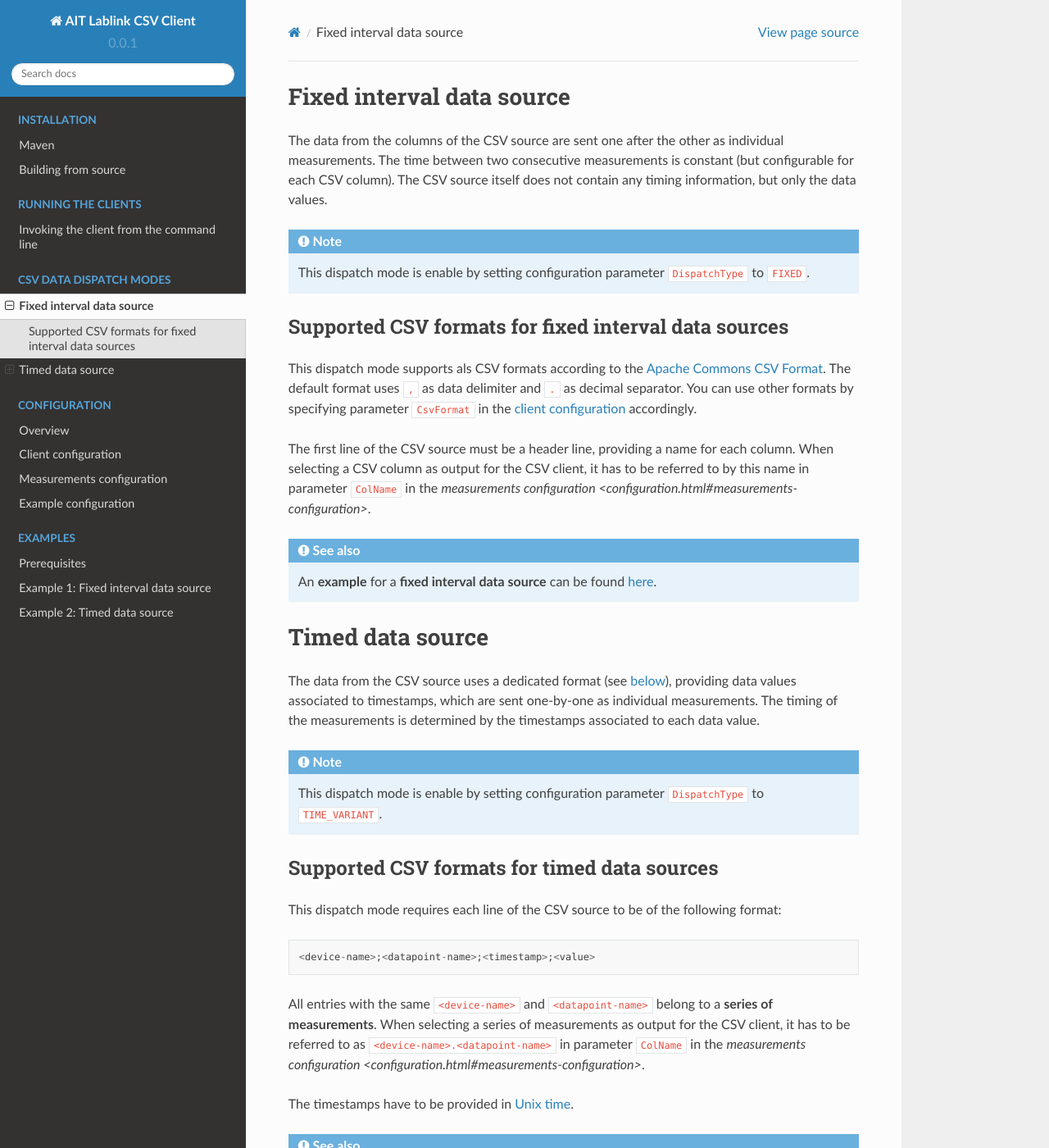
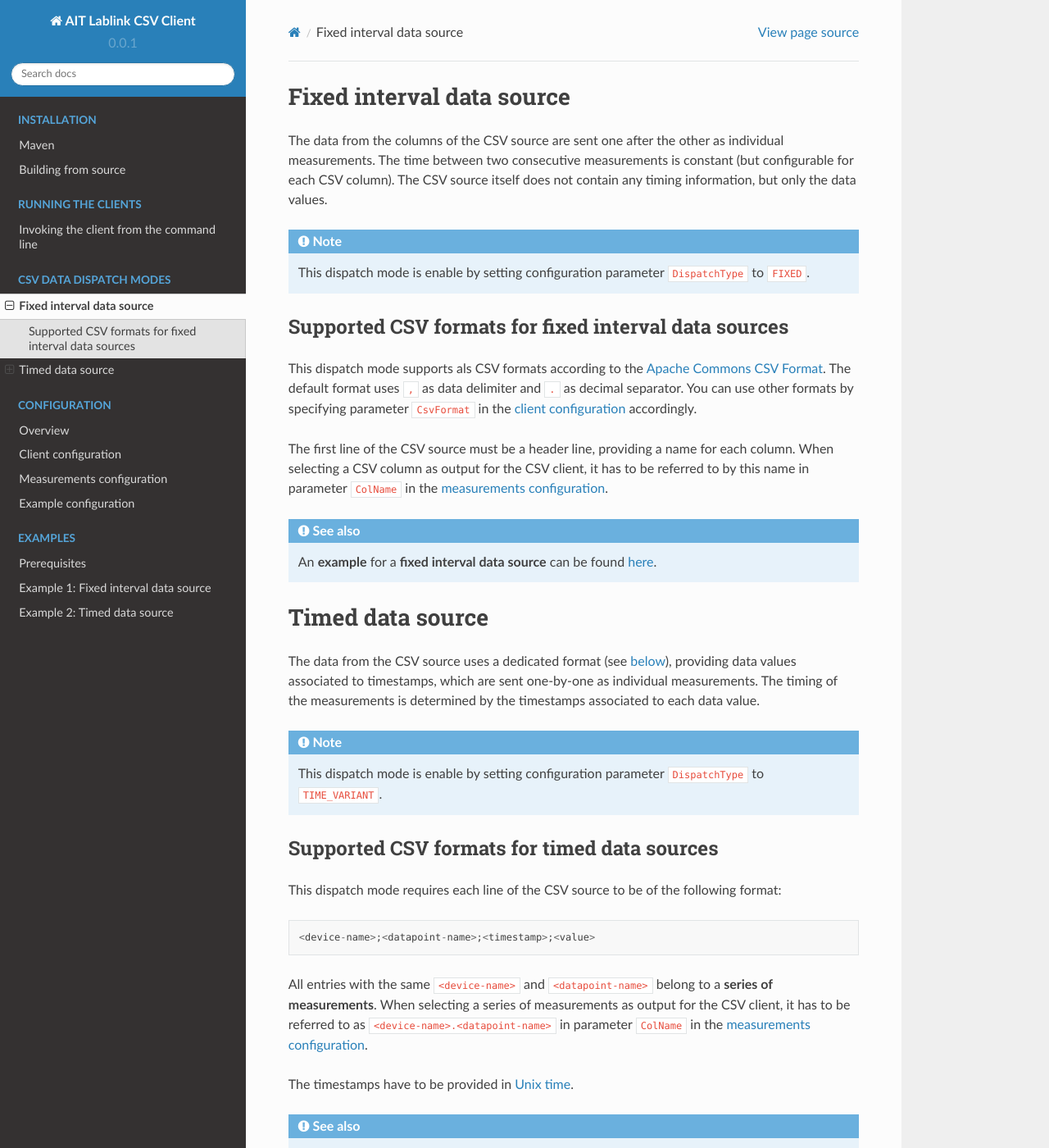
Before and after one commit to AIT-Lablink/lablink-csv-client, a Sphinx documentation site: the page built from docs/dispatch-modes.rst, in a window 1280 px wide and 1400 px high. Shown: the whole window at 82% size. Built offline with Sphinx 7.4.7 and the Read the Docs theme 2.0.0, drawn with Linux system fonts in a browser that asks for light colours.

Commit message:
Fix formatting of internal links

```diff
--- a/docs/dispatch-modes.rst
+++ b/docs/dispatch-modes.rst
@@ -15,7 +15,7 @@ The default format uses ``,`` as data delimiter and ``.`` as decimal separator.
 You can use other formats by specifying parameter ``CsvFormat`` in the `client configuration <configuration.html#client-configuration>`__ accordingly.
 
 The first line of the CSV source must be a header line, providing a name for each column.
-When selecting a CSV column as output for the CSV client, it has to be referred to by this name in parameter ``ColName`` in the `measurements configuration <configuration.html#measurements-configuration>`.
+When selecting a CSV column as output for the CSV client, it has to be referred to by this name in parameter ``ColName`` in the `measurements configuration <configuration.html#measurements-configuration>`__.
 
 .. seealso:: An **example** for a **fixed interval data source** can be found `here <examples.html#example-1-fixed-interval-data-source>`__.
 
@@ -37,7 +37,7 @@ This dispatch mode requires each line of the CSV source to be of the following f
    <device-name>;<datapoint-name>;<timestamp>;<value>
 
 All entries with the same ``<device-name>`` and ``<datapoint-name>`` belong to a **series of measurements**.
-When selecting a series of measurements as output for the CSV client, it has to be referred to as  ``<device-name>.<datapoint-name>`` in parameter ``ColName`` in the `measurements configuration <configuration.html#measurements-configuration>`.
+When selecting a series of measurements as output for the CSV client, it has to be referred to as  ``<device-name>.<datapoint-name>`` in parameter ``ColName`` in the `measurements configuration <configuration.html#measurements-configuration>`__.
 
 The timestamps have to be provided in `Unix time <https://en.wikipedia.org/wiki/Unix_time>`__.
 
```
